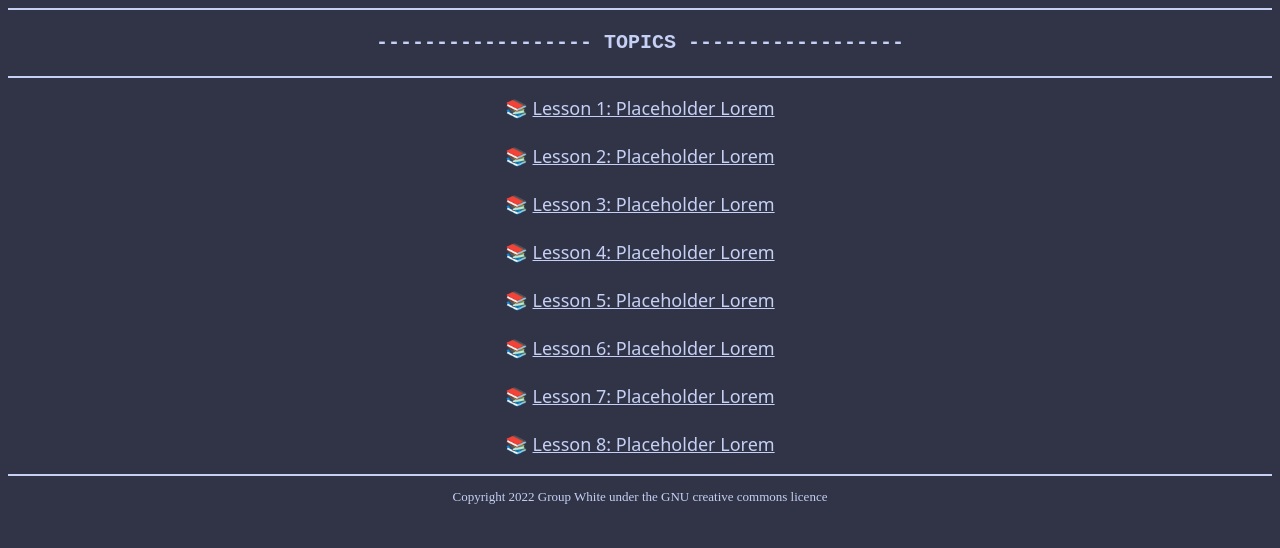
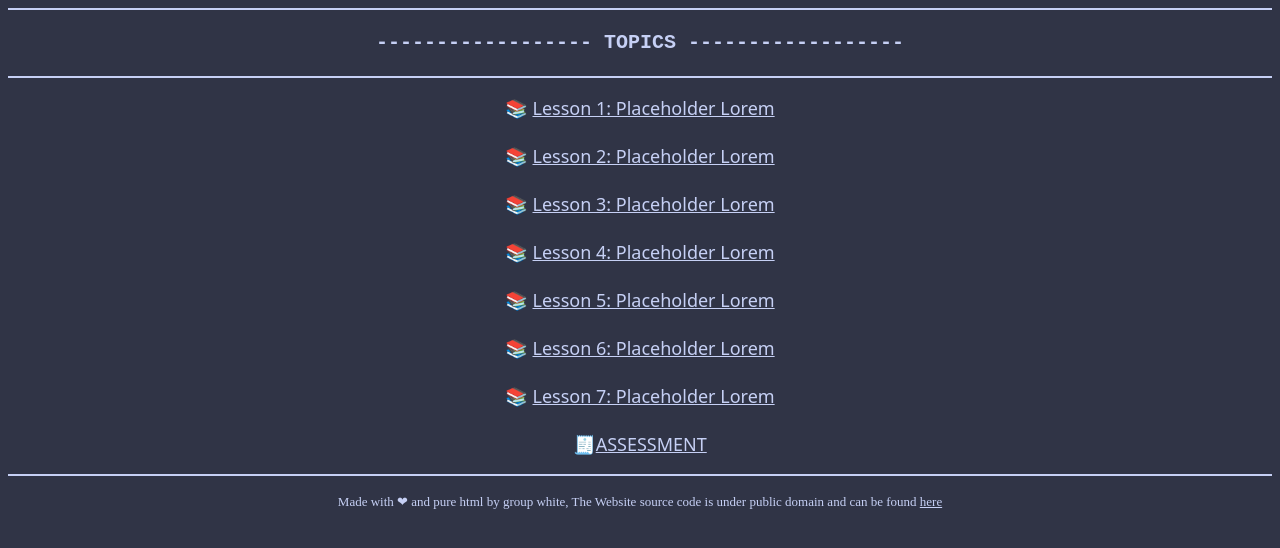
Before and after one commit to Tskk-dev/Pure-HTML-Website-Activity, a plain HTML site: page topics/Topics_page.html in a window 1280 px wide. Drawn offline with Linux system fonts and the light colour scheme.

Commit message:
> Added New topic and form template (gian)

```diff
--- a/topics/Topics_page.html
+++ b/topics/Topics_page.html
@@ -24,7 +24,7 @@
                     <font face="system-ui" color="#c6d0f5" size="4px">
                         <center>
                             <p>
-                                 📚 <a href="1.html">Lesson 1: Placeholder Lorem</a><br>
+                                📚 <a href="1.html">Lesson 1: Placeholder Lorem</a><br>
                                 <br>
                                 📚 <a href="2.html">Lesson 2: Placeholder Lorem </a><br>
                                 <br>
@@ -38,7 +38,7 @@
                                 <br>
                                 📚 <a href="7.html">Lesson 7: Placeholder Lorem</a><br>
                                 <br>
-                                📚 <a href="8.html">Lesson 8: Placeholder Lorem</a><br>
+                                🧾<a href="Form.html">ASSESSMENT</a><br>
 
 
                             </p>
@@ -47,12 +47,12 @@
                     <hr color="#c6d0f5">
 
 
-                </div> <center> <font color="#c6d0f5" size="2px">
-                <p> Copyright 2022   Group White under the GNU creative commons licence </p>
-            </center> </font>
+                </div> <center><font color="#c6d0f5" size="2px">
+                <p> Made with ❤ and pure html by group white, The Website source code is under public domain and can be
+                    found <a href="https://github.com/2Tsk2/Pure-HTML-Website-Activity"> here </a>
+                </font> </center></p>
             </div>
         </div>
-    </div>
     </div>
 
 </body>
```
